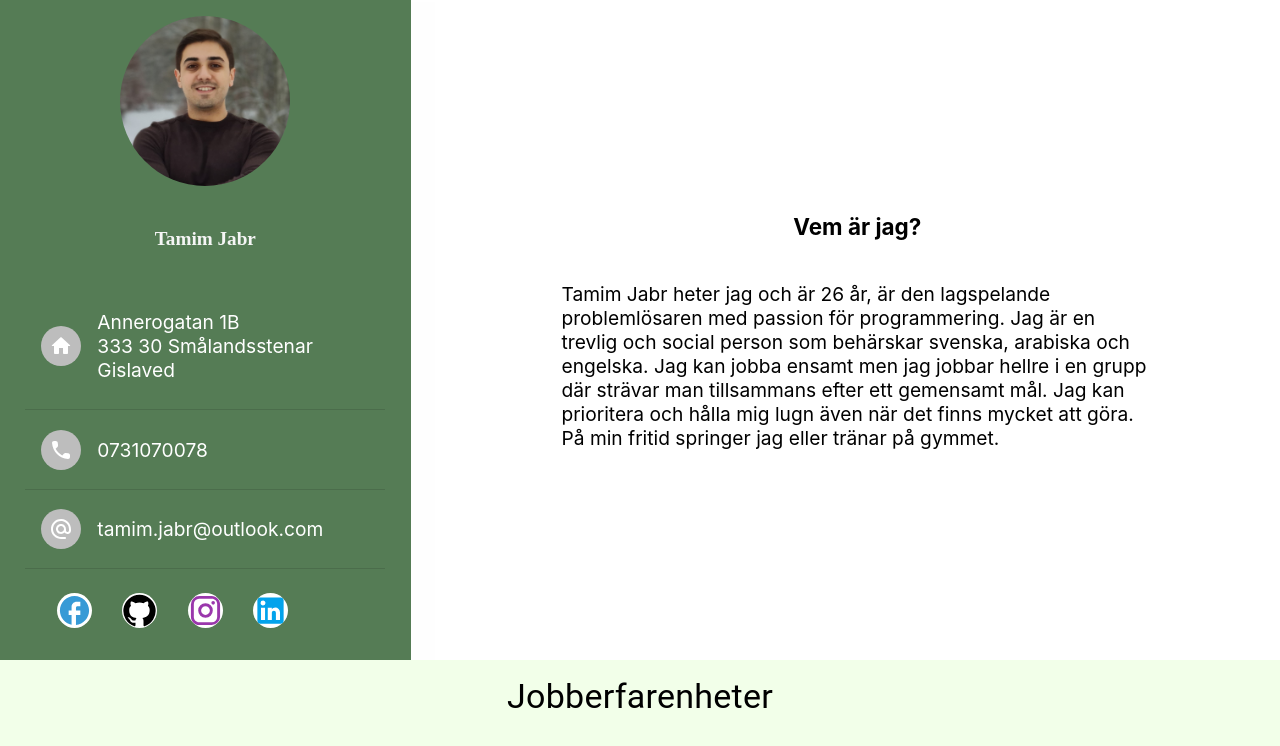
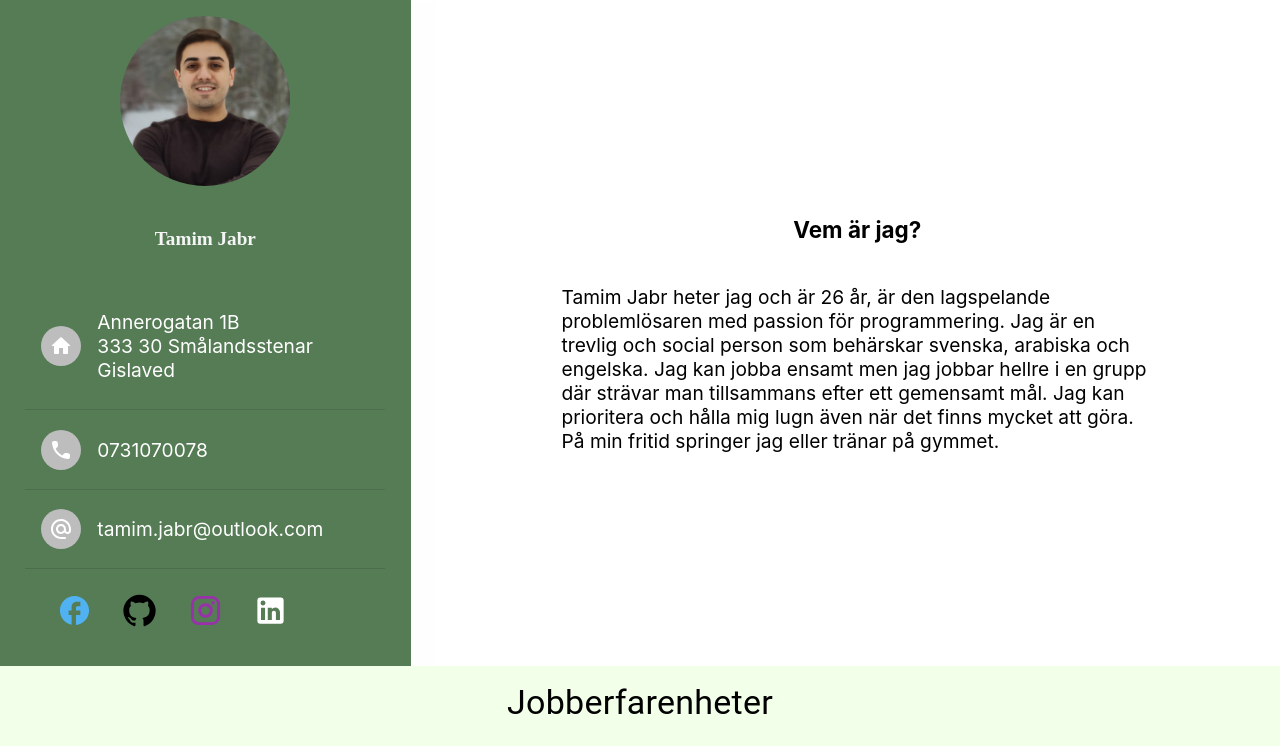
Before and after one commit to Tamimjabr/my-cv-react, a React (Create React App) app: page / in a window 1280 px wide. Shown: the top 746 px of the page. Built offline with nearby package versions, Linux system fonts and the light colour scheme; a web font is replaced by a local one.

Commit message:
add links to icons

```diff
--- a/src/components/ContactInfo.tsx
+++ b/src/components/ContactInfo.tsx
@@ -53,7 +53,11 @@ const ContactInfo = () => {
       </ListItem>
       <Divider />
       <ListItem>
-        <SocialMediaIcons fontSize='large' />
+        <SocialMediaIcons fontSize='large'
+          facebook="https://www.facebook.com/tamim.jabr"
+          instagram='https://www.instagram.com/tamim.jabr/'
+          github='https://github.com/Tamimjabr'
+          linkedin='https://www.linkedin.com/in/tamim-jabr-2533bb1b9/' />
       </ListItem>
     </StyledList >
   )
--- a/src/components/SocialMediaIcons.tsx
+++ b/src/components/SocialMediaIcons.tsx
@@ -33,15 +33,27 @@ const StyledDiv = styled('div')`
 
 interface Props {
   fontSize?: 'small' | 'medium' | 'large';
+  facebook: string;
+  github: string;
+  instagram: string;
+  linkedin: string;
 }
 
-const SocialMediaIcons: FC<Props> = ({ fontSize = 'large' }) => {
+const SocialMediaIcons: FC<Props> = ({ fontSize = 'large', facebook, github, instagram, linkedin }) => {
   return (
     <StyledDiv >
-      <FacebookRoundedIcon fontSize={fontSize} sx={{ color: '#379ad6' }} />
-      <GitHubIcon fontSize={fontSize} sx={{ color: 'black' }} />
-      <InstagramIcon fontSize={fontSize} sx={{ color: '#9a37ac' }} />
-      <LinkedInIcon fontSize={fontSize} sx={{ color: '#03a3ec' }} />
+      <a href={facebook} target='_blank' rel="noreferrer">
+        <FacebookRoundedIcon fontSize={fontSize} sx={{ color: '#50b2f0' }} />
+      </a>
+      <a href={github} target='_blank' rel="noreferrer">
+        <GitHubIcon fontSize={fontSize} sx={{ color: 'black' }} />
+      </a>
+      <a href={instagram} target='_blank' rel="noreferrer">
+        <InstagramIcon fontSize={fontSize} sx={{ color: '#9831aa' }} />
+      </a>
+      <a href={linkedin} target='_blank' rel="noreferrer">
+        <LinkedInIcon fontSize={fontSize} sx={{ color: '#ffffff' }} />
+      </a>
     </StyledDiv>
   )
 };
```
